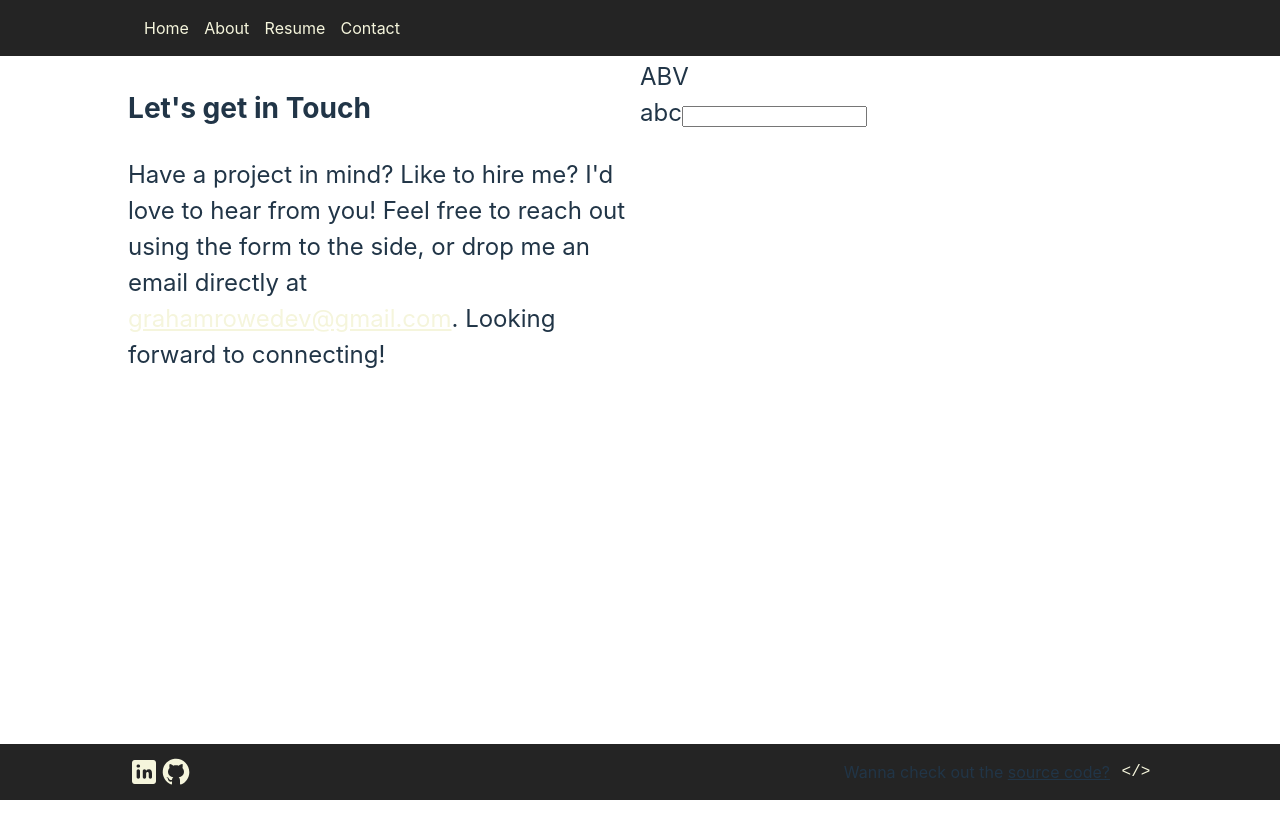
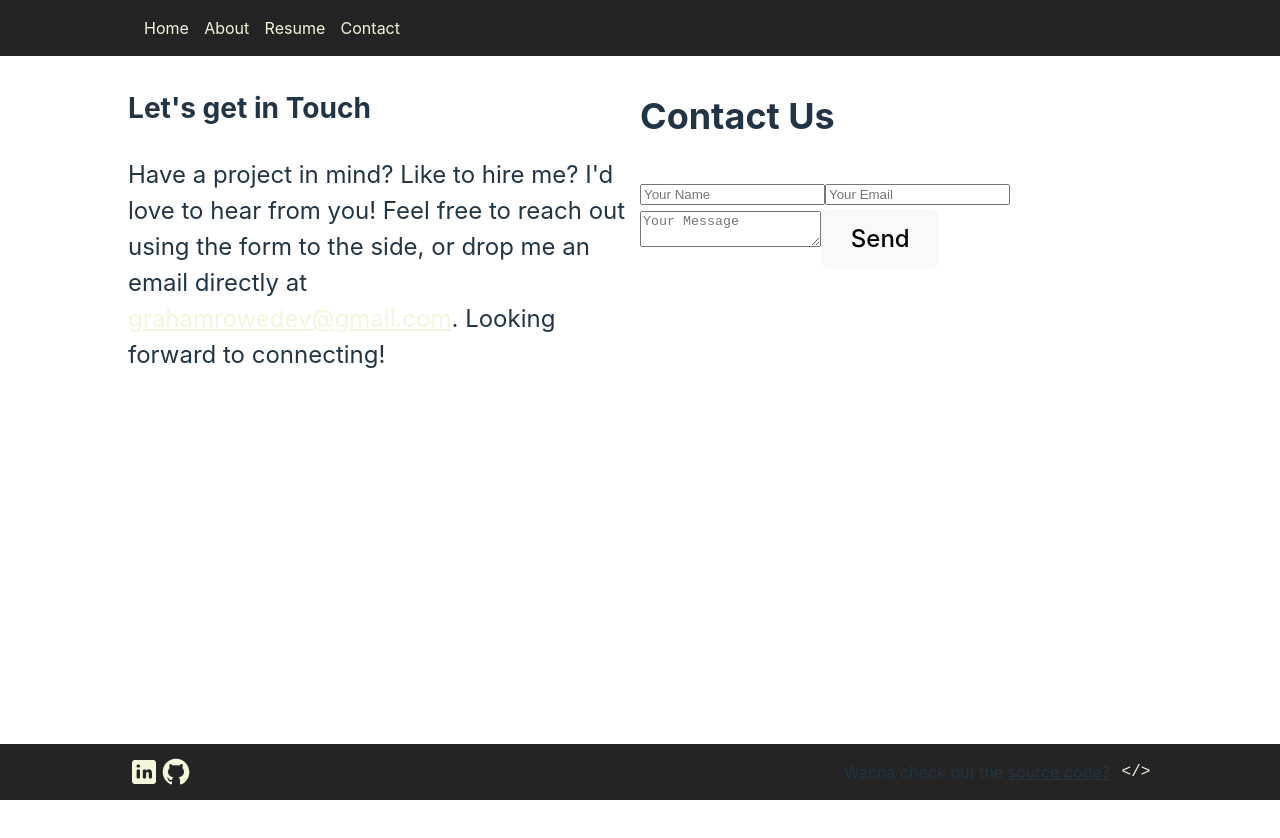
Before and after one commit to grrowe/grahamrowe.dev-ts, a React (Vite) app: page /contact in a window 1280 px wide. Shown: the top 838 px of the page. Built offline with nearby package versions, Linux system fonts and the light colour scheme.

Commit message:
update resume, update css, implement contact form

```diff
--- a/package.json
+++ b/package.json
@@ -10,6 +10,7 @@
     "preview": "vite preview"
   },
   "dependencies": {
+    "@emailjs/browser": "^4.4.1",
     "react": "^18.3.1",
     "react-dom": "^18.3.1",
     "react-router-dom": "^7.1.3"
--- a/src/ui/components/contactForm.tsx
+++ b/src/ui/components/contactForm.tsx
@@ -1,11 +1,106 @@
-import InputField from "./input"
+// import InputField from "./input"
+
+// const ContactForm = () => {
+//     return <div>
+//         ABV
+
+//         <InputField label='abc' />
+//     </div>
+// }
+
+// export default ContactForm
+
+import React, { useState } from "react";
+import emailjs from "@emailjs/browser";
+
+interface FormData {
+  name: string;
+  email: string;
+  message: string;
+}
 
 const ContactForm = () => {
-    return <div>
-        ABV
+  const [formData, setFormData] = useState<FormData>({
+    name: "",
+    email: "",
+    message: "",
+  });
 
-        <InputField label='abc' />
+  const [status, setStatus] = useState<string>("");
+  const [sent, setSent] = useState<boolean>(false);
+
+  const handleChange = (
+    e: React.ChangeEvent<HTMLInputElement | HTMLTextAreaElement>
+  ) => {
+    const { name, value } = e.target;
+    setFormData((prev) => ({
+      ...prev,
+      [name]: value,
+    }));
+  };
+
+  const handleSubmit = async (e: React.FormEvent<HTMLFormElement>) => {
+    e.preventDefault();
+
+    setStatus("Sending...");
+
+    try {
+      await emailjs.send(
+        "service_wf0ua7p",
+        "template_n47vto1",
+        {
+          name: formData.name,
+          email: formData.email,
+          message: formData.message,
+        },
+        {
+          publicKey: "3OzoHyZImQFGH1ULh",
+        }
+      );
+
+      setStatus("Message sent successfully!");
+      setFormData({ name: "", email: "", message: "" }); // Reset form
+      setSent(true);
+    } catch (error) {
+      console.error("Error sending message:", error);
+      setStatus("Failed to send message. Please try again.");
+    }
+  };
+
+  return (
+    <div>
+      <h2>Contact Us</h2>
+      {!sent && (
+        <form onSubmit={handleSubmit}>
+          <input
+            type="text"
+            name="name"
+            value={formData.name}
+            onChange={handleChange}
+            placeholder="Your Name"
+            required
+          />
+          <input
+            type="email"
+            name="email"
+            value={formData.email}
+            onChange={handleChange}
+            placeholder="Your Email"
+            required
+          />
+          <textarea
+            name="message"
+            value={formData.message}
+            onChange={handleChange}
+            placeholder="Your Message"
+            required
+          />
+          <button type="submit">Send</button>
+          {status && <p>{status}</p>}
+        </form>
+      )}
     </div>
-}
+  );
+};
 
-export default ContactForm
+export default ContactForm;
--- a/src/ui/resume/resume.css
+++ b/src/ui/resume/resume.css
@@ -41,6 +41,7 @@
 .skillWrapper {
   display: flex;
   flex-direction: column;
+  margin-top: -5px;
 }
 
 .skillWrapper h4 {
```
Also changed, not shown: 2 other files (tests, documents, lock files or other folders).
